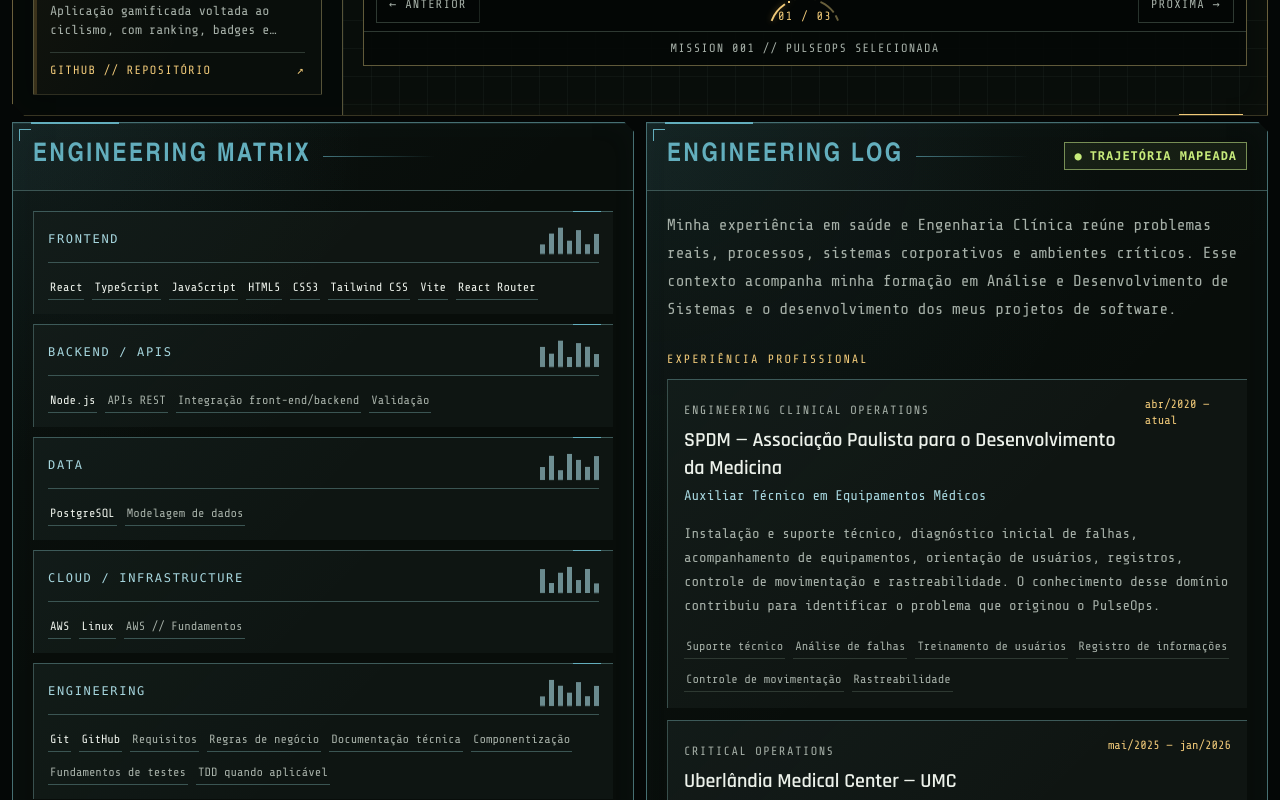
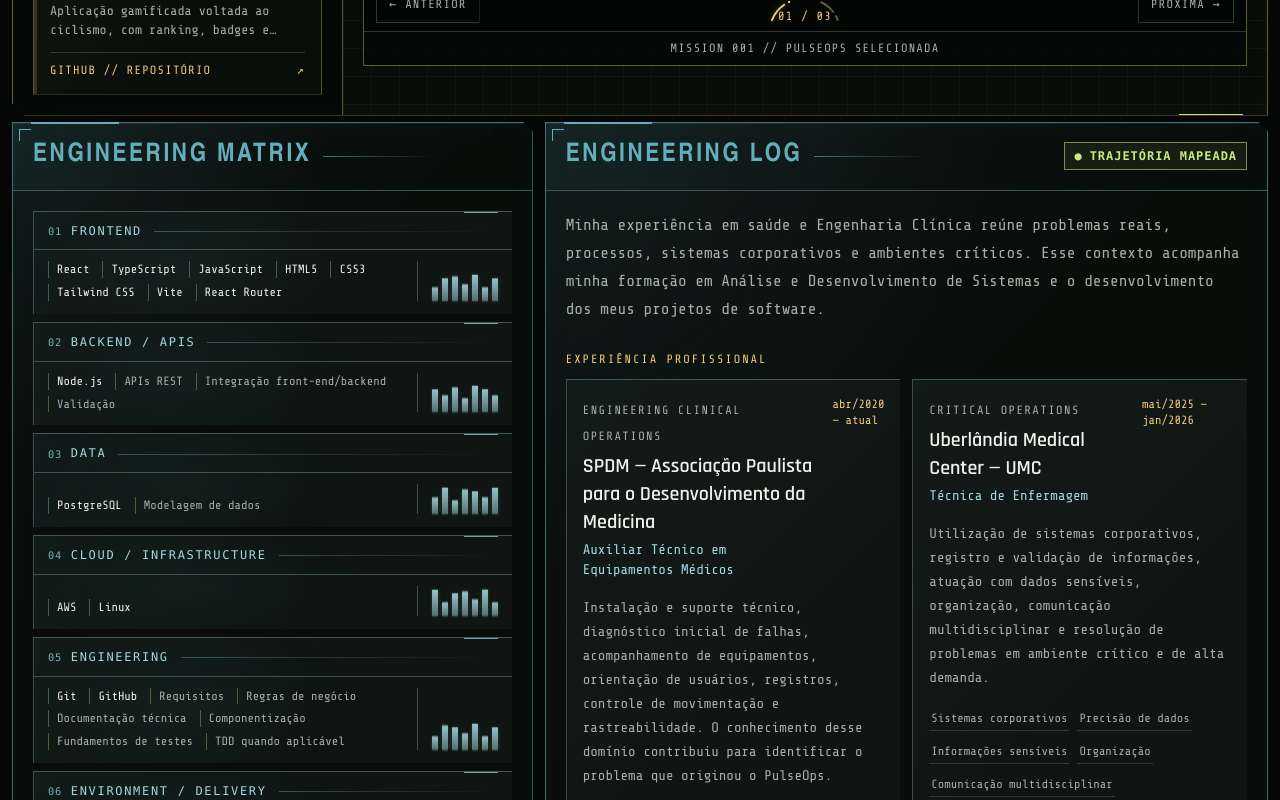
Before and after one commit to Josiane-Goncalves/josiane-goncalves-portfolio, a React (Vite) app: page / in a window 1280 px wide. Shown: the part 2020-2820 px from the top of the page. Built offline with nearby package versions, Linux system fonts and the light colour scheme.

Commit message:
style: refine engineering matrix status interface

```diff
--- a/src/data/engineering.ts
+++ b/src/data/engineering.ts
@@ -34,7 +34,7 @@ export const engineeringAreas = [
     id: "cloud",
     translationKey: "cloud",
     technologies: ["AWS", "Linux"],
-    capabilities: ["awsFundamentals"],
+    capabilities: [],
   },
   {
     id: "engineering",
--- a/src/features/engineering/EngineeringMatrix.tsx
+++ b/src/features/engineering/EngineeringMatrix.tsx
@@ -17,31 +17,35 @@ export function EngineeringMatrix() {
         {engineeringAreas.map(
           ({ id, translationKey, technologies, capabilities }, index) => (
             <section
+              aria-labelledby={`engineering-area-${id}`}
               className="engineering-matrix__area"
+              data-engineering-area={id}
               key={id}
             >
               <div className="engineering-matrix__area-header">
-                <h3>{t(`engineering.areas.${translationKey}`)}</h3>
-                <SignalBars pattern={index} size="wide" />
+                <h3 id={`engineering-area-${id}`}>
+                  <span aria-hidden="true">0{index + 1}</span>
+                  {t(`engineering.areas.${translationKey}`)}
+                </h3>
+                <span aria-hidden="true" className="engineering-matrix__trace" />
               </div>
-              <ul className="mt-3 flex flex-wrap gap-2">
+              <div className="engineering-matrix__area-body">
+                <ul className="engineering-matrix__technologies">
                   {technologies.map((technology) => (
-                  <li
-                    className="border border-system-lime/25 px-2 py-1 font-terminal text-xs text-[var(--color-text)]"
-                    key={technology}
-                  >
+                    <li data-kind="technology" key={technology}>
                       {technology}
                     </li>
                   ))}
                   {capabilities.map((capability) => (
-                  <li
-                    className="border border-[var(--color-border-muted)] px-2 py-1 font-terminal text-xs text-[var(--color-text-muted)]"
-                    key={capability}
-                  >
+                    <li data-kind="capability" key={capability}>
                       {t(`engineering.capabilities.${capability}`)}
                     </li>
                   ))}
                 </ul>
+                <div className="engineering-matrix__activity">
+                  <SignalBars pattern={index} size="wide" />
+                </div>
+              </div>
             </section>
           ),
         )}
--- a/src/styles/global.css
+++ b/src/styles/global.css
@@ -929,12 +929,12 @@
   display: inline-flex;
   height: 24px;
   align-items: end;
-  gap: 3px;
+  gap: 4px;
   color: var(--color-system-bright);
 }
 
 .signal-bars[data-size="wide"] {
-  height: 28px;
+  height: 30px;
   gap: 4px;
 }
 
@@ -948,72 +948,98 @@
 
 .signal-bars > span {
   --signal-level: 0.5;
-  --signal-peak: 0.68;
-  width: 3px;
+  --signal-peak: 0.62;
+  width: 4px;
   height: 100%;
-  background: currentColor;
-  opacity: 0.72;
+  background: linear-gradient(to top, color-mix(in srgb, currentColor 52%, transparent), currentColor);
+  box-shadow: 0 0 5px color-mix(in srgb, currentColor 24%, transparent);
+  opacity: 0.78;
   transform: scaleY(var(--signal-level));
   transform-origin: bottom;
-  animation: signal-bar-shift 3.8s ease-in-out infinite alternate;
+  animation: signal-bar-shift 7.2s ease-in-out infinite alternate;
 }
 
 .signal-bars[data-size="wide"] > span {
-  width: 5px;
+  width: 6px;
 }
 
 .signal-bars > span:nth-child(2n) {
-  animation-delay: -1.1s;
-  animation-duration: 4.6s;
+  animation-delay: -2.1s;
+  animation-duration: 8.8s;
 }
 
 .signal-bars > span:nth-child(3n) {
-  animation-delay: -2.2s;
-  animation-duration: 5.2s;
-}
-
-.signal-bars > span[data-level="2"] { --signal-level: 0.3; --signal-peak: 0.48; }
-.signal-bars > span[data-level="3"] { --signal-level: 0.42; --signal-peak: 0.6; }
-.signal-bars > span[data-level="5"] { --signal-level: 0.68; --signal-peak: 0.84; }
-.signal-bars > span[data-level="6"] { --signal-level: 0.82; --signal-peak: 0.96; }
-.signal-bars > span[data-level="7"] { --signal-level: 1; --signal-peak: 0.78; }
+  animation-delay: -4.6s;
+  animation-duration: 10.4s;
+}
+
+.signal-bars > span[data-level="2"] { --signal-level: 0.34; --signal-peak: 0.46; }
+.signal-bars > span[data-level="3"] { --signal-level: 0.44; --signal-peak: 0.56; }
+.signal-bars > span[data-level="5"] { --signal-level: 0.64; --signal-peak: 0.76; }
+.signal-bars > span[data-level="6"] { --signal-level: 0.76; --signal-peak: 0.88; }
+.signal-bars > span[data-level="7"] { --signal-level: 0.92; --signal-peak: 0.82; }
+
+.engineering-matrix {
+  height: auto;
+  min-height: 0;
+  align-self: start;
+}
 
 .engineering-matrix__areas {
   display: grid;
-  gap: 10px;
+  gap: 8px;
 }
 
 .engineering-matrix__area {
   position: relative;
+  isolation: isolate;
   min-width: 0;
+  overflow: hidden;
   border: 0;
   border-top: 1px solid color-mix(in srgb, var(--color-interface) 28%, var(--color-border-muted));
   border-left: 1px solid color-mix(in srgb, var(--color-interface) 20%, var(--color-border-muted));
   background:
-    linear-gradient(135deg, color-mix(in srgb, var(--color-interface) 4%, transparent), transparent 52%),
+    linear-gradient(110deg, color-mix(in srgb, var(--color-interface) 4%, transparent), transparent 58%),
     color-mix(in srgb, var(--color-surface-elevated) 90%, transparent);
-  padding: 14px;
+}
+
+.engineering-matrix__area::before {
+  position: absolute;
+  z-index: -1;
+  inset: -20% 30% -30% -10%;
+  background: radial-gradient(ellipse at center, color-mix(in srgb, var(--color-interface) 8%, transparent), transparent 68%);
+  content: "";
+  opacity: 0.52;
+  pointer-events: none;
+  transform: translateX(-3%);
+  animation: matrix-background-signal 17s var(--motion-ease) infinite alternate;
 }
 
 .engineering-matrix__area::after {
   position: absolute;
   top: -1px;
-  right: 12px;
-  width: 28px;
-  border-top: 1px solid var(--color-interface);
+  right: 14px;
+  width: 34px;
+  border-top: 2px solid color-mix(in srgb, var(--color-interface-bright) 72%, transparent);
   content: "";
+  pointer-events: none;
 }
 
 .engineering-matrix__area-header {
+  position: relative;
+  z-index: 1;
   display: flex;
   align-items: center;
-  justify-content: space-between;
-  gap: 14px;
+  gap: 12px;
   border-bottom: 1px solid color-mix(in srgb, var(--color-interface) 24%, var(--color-border-muted));
-  padding-bottom: 8px;
+  padding: 10px 14px 8px;
 }
 
 .engineering-matrix__area-header h3 {
+  display: inline-flex;
+  flex: none;
+  align-items: center;
+  gap: 9px;
   color: var(--color-interface-bright);
   font-family: var(--font-technical);
   font-size: 0.75rem;
@@ -1021,14 +1047,63 @@
   text-transform: uppercase;
 }
 
+.engineering-matrix__area-header h3 > span {
+  color: color-mix(in srgb, var(--color-interface) 68%, var(--color-text-muted));
+  font-size: 0.65rem;
+  letter-spacing: 0.06em;
+}
+
+.engineering-matrix__trace {
+  height: 1px;
+  min-width: 20px;
+  flex: 1;
+  background: linear-gradient(90deg, color-mix(in srgb, var(--color-interface) 42%, transparent), transparent);
+}
+
+.engineering-matrix__area-body {
+  position: relative;
+  z-index: 1;
+  display: grid;
+  grid-template-columns: minmax(0, 1fr) auto;
+  align-items: end;
+  gap: 18px;
+  padding: 11px 14px 13px;
+}
+
+.engineering-matrix__technologies {
+  display: flex;
+  min-width: 0;
+  flex-wrap: wrap;
+  gap: 6px 13px;
+  list-style: none;
+}
+
+.engineering-matrix__technologies > li {
+  position: relative;
+  border-left: 1px solid color-mix(in srgb, var(--color-interface) 32%, var(--color-border-muted));
+  padding-left: 8px;
+  color: var(--color-text);
+  font-family: var(--font-terminal);
+  font-size: 0.75rem;
+  line-height: 1.4;
+}
+
+.engineering-matrix__technologies > li[data-kind="capability"] {
+  border-left-color: color-mix(in srgb, var(--color-system) 28%, var(--color-border-muted));
+  color: var(--color-text-muted);
+}
+
+.engineering-matrix__activity {
+  display: grid;
+  min-width: 62px;
+  align-self: stretch;
+  border-left: 1px solid color-mix(in srgb, var(--color-interface) 20%, var(--color-border-muted));
+  padding-left: 14px;
+  place-items: end;
+}
+
 .engineering-matrix .signal-bars {
   color: var(--color-interface-bright);
-}
-
-.engineering-matrix__area > ul > li {
-  border-width: 0 0 1px;
-  border-color: color-mix(in srgb, var(--color-interface) 24%, var(--color-border-muted));
-  padding-inline: 2px;
 }
 
 @keyframes signal-bar-shift {
@@ -1039,6 +1114,36 @@
   to {
     filter: brightness(1.16);
     transform: scaleY(var(--signal-peak));
+  }
+}
+
+@keyframes matrix-background-signal {
+  from {
+    opacity: 0.4;
+    transform: translateX(-3%);
+  }
+
+  to {
+    opacity: 0.62;
+    transform: translateX(5%);
+  }
+}
+
+@media (max-width: 760px) {
+  .engineering-matrix__area-body {
+    grid-template-columns: minmax(0, 1fr);
+    gap: 10px;
+  }
+
+  .engineering-matrix__activity {
+    min-width: 0;
+    min-height: 30px;
+    align-self: auto;
+    border-top: 1px solid color-mix(in srgb, var(--color-interface) 16%, var(--color-border-muted));
+    border-left: 0;
+    padding-top: 7px;
+    padding-left: 0;
+    place-items: end start;
   }
 }
 
@@ -1096,9 +1201,13 @@
 
 .app-shell__engineering {
   display: grid;
-  grid-template-columns: repeat(2, minmax(0, 1fr));
+  grid-template-columns: minmax(0, 0.72fr) minmax(0, 1fr);
   align-items: start;
   gap: 12px;
+}
+
+.app-shell__engineering > div {
+  min-width: 0;
 }
 
 .engineering-log__entries {
```
Also changed, not shown: 2 other files (tests, documents, lock files or other folders). Lines whose indentation alone changed are shown as unchanged.
